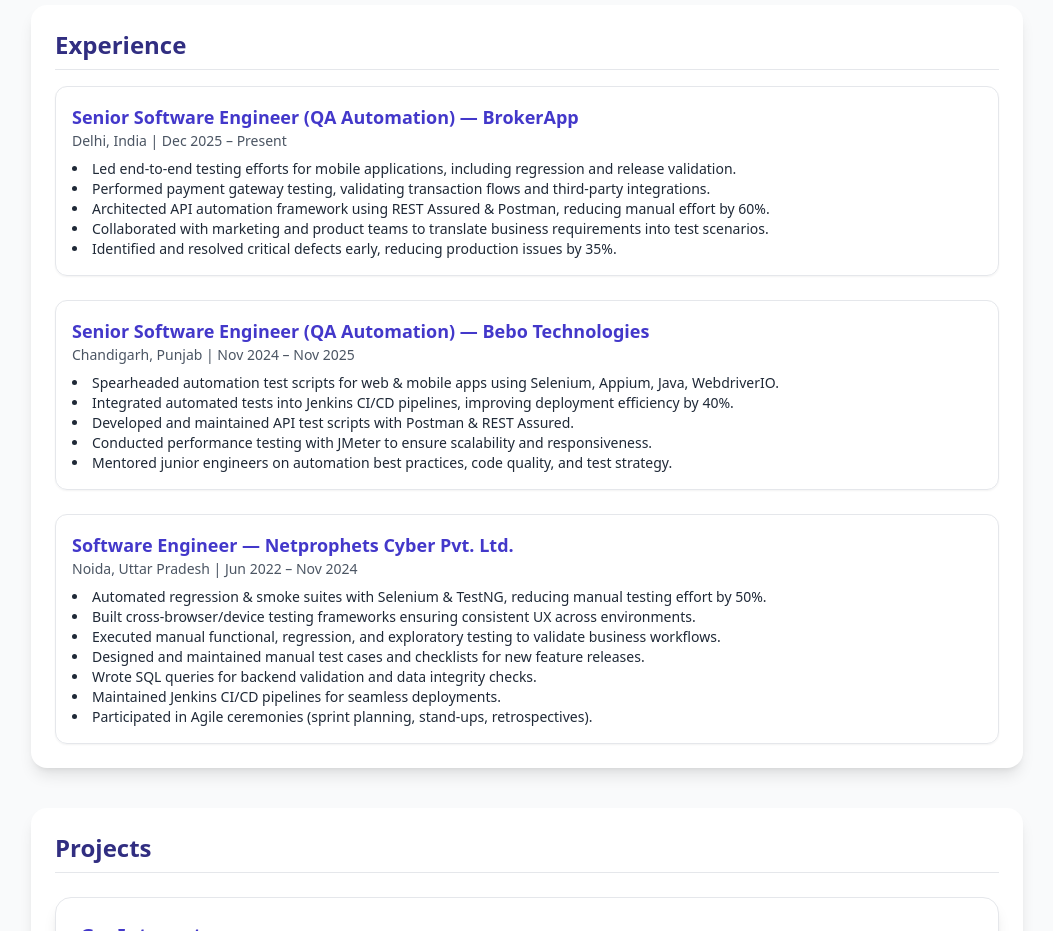
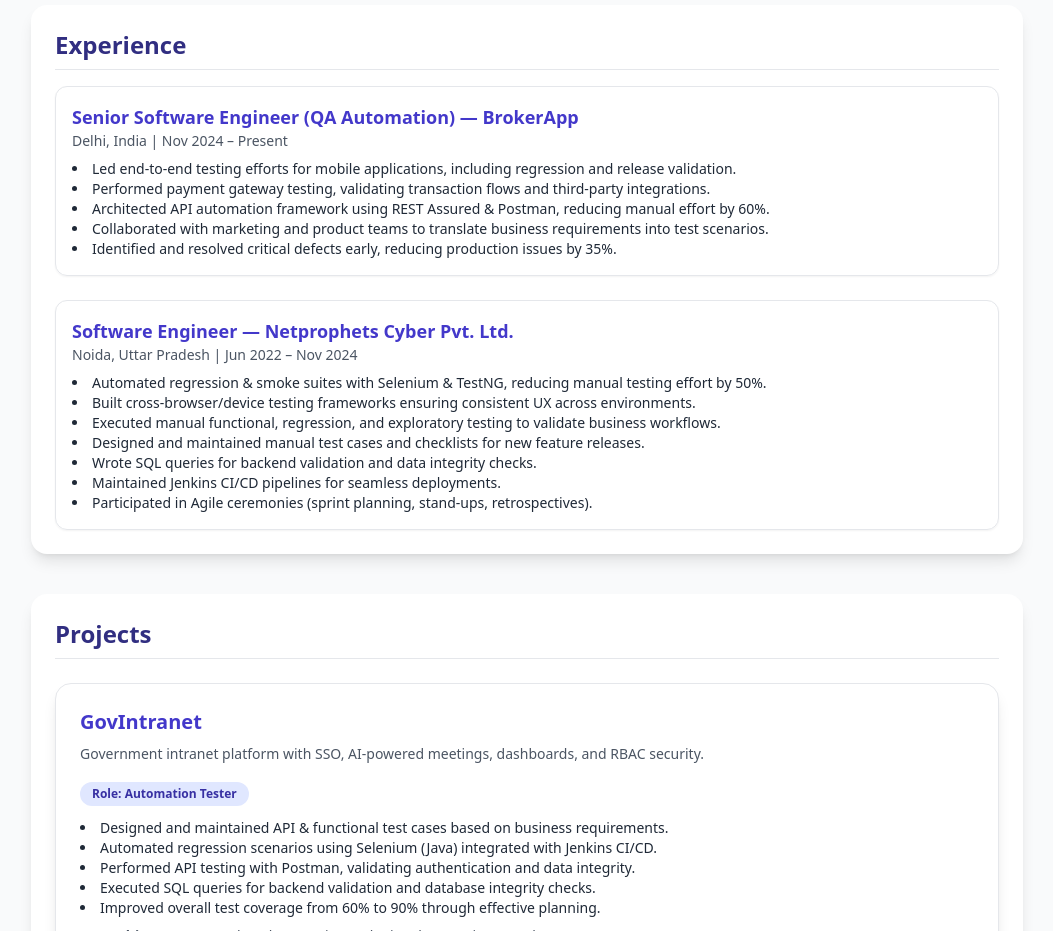
Before and after one commit to erinshaparveen/net-bro-portfolio, a plain HTML site: page index.html in a window 1280 px wide. Shown: the part 1700-2631 px from the top of the page, without its empty margins (113-1166 px from the left). Drawn offline with nearby package versions, Linux system fonts and the light colour scheme.

Commit message:
Update index.html

```diff
--- a/index.html
+++ b/index.html
@@ -118,26 +118,13 @@
       <!-- BrokerApp -->
       <div class="p-4 border rounded-xl shadow-sm hover:shadow-md">
         <h3 class="font-bold text-lg text-indigo-700">Senior Software Engineer (QA Automation) — BrokerApp</h3>
-        <p class="text-sm text-gray-600">Delhi, India | Dec 2025 – Present</p>
+        <p class="text-sm text-gray-600">Delhi, India | Nov 2024 – Present</p>
         <ul class="list-disc list-inside text-sm mt-2">
           <li>Led end-to-end testing efforts for mobile applications, including regression and release validation.</li>
           <li>Performed payment gateway testing, validating transaction flows and third-party integrations.</li>
           <li>Architected API automation framework using REST Assured & Postman, reducing manual effort by 60%.</li>
           <li>Collaborated with marketing and product teams to translate business requirements into test scenarios.</li>
           <li>Identified and resolved critical defects early, reducing production issues by 35%.</li>
-        </ul>
-      </div>
-
-      <!-- Bebo Technologies -->
-      <div class="p-4 border rounded-xl shadow-sm hover:shadow-md">
-        <h3 class="font-bold text-lg text-indigo-700">Senior Software Engineer (QA Automation) — Bebo Technologies</h3>
-        <p class="text-sm text-gray-600">Chandigarh, Punjab | Nov 2024 – Nov 2025</p>
-        <ul class="list-disc list-inside text-sm mt-2">
-          <li>Spearheaded automation test scripts for web & mobile apps using Selenium, Appium, Java, WebdriverIO.</li>
-          <li>Integrated automated tests into Jenkins CI/CD pipelines, improving deployment efficiency by 40%.</li>
-          <li>Developed and maintained API test scripts with Postman & REST Assured.</li>
-          <li>Conducted performance testing with JMeter to ensure scalability and responsiveness.</li>
-          <li>Mentored junior engineers on automation best practices, code quality, and test strategy.</li>
         </ul>
       </div>
 
```
